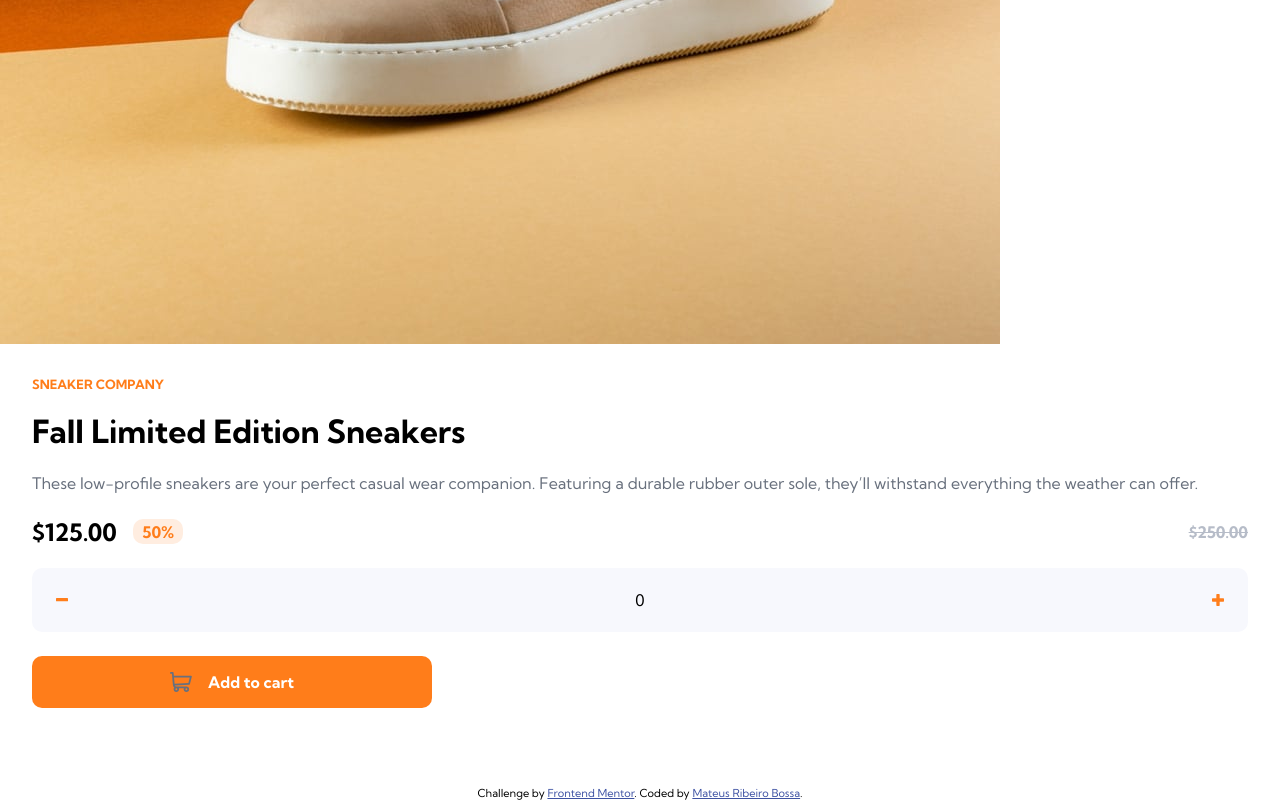
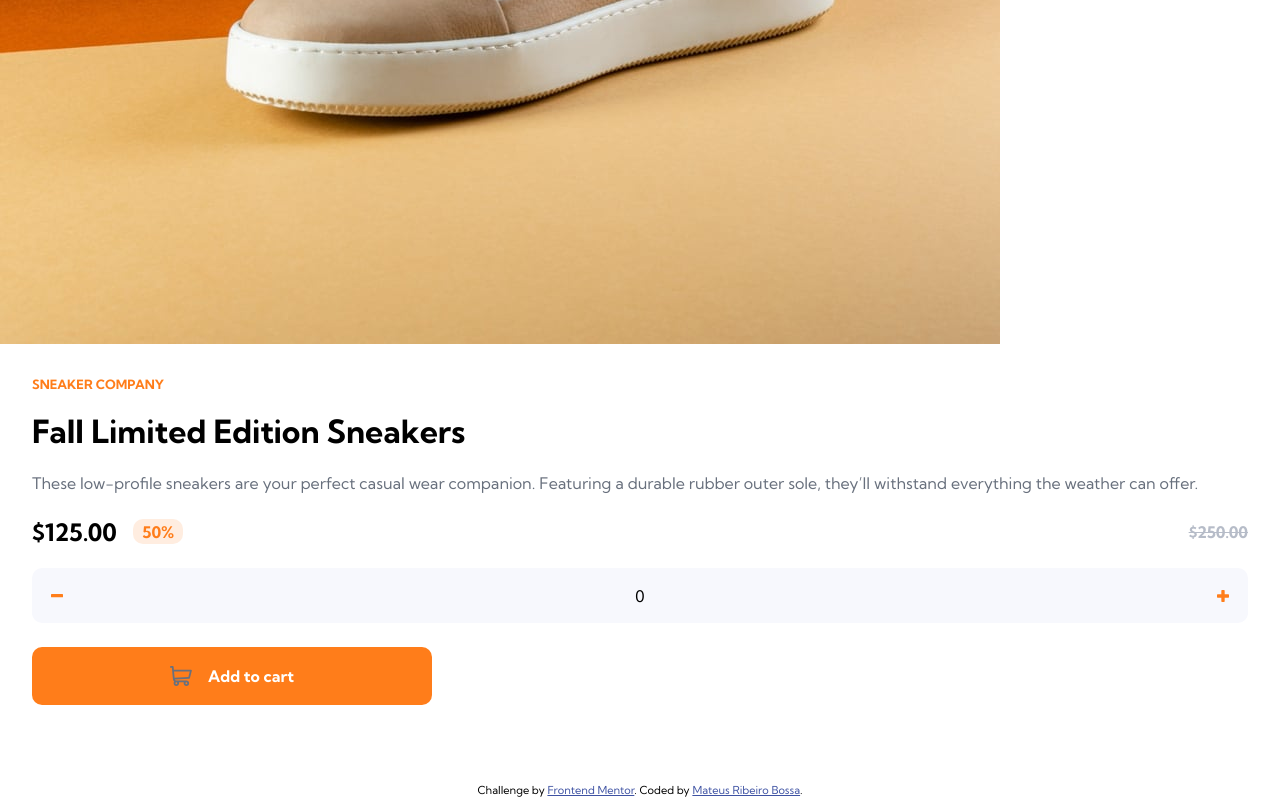
Before and after one commit to mtbossa/frontend-mentor-ecommerce-page, a Vue app: page / in a window 1280 px wide. Shown: the part 656-1456 px from the top of the page. Built offline with nearby package versions, Linux system fonts and the light colour scheme.

Commit message:
Add utility class for padding x and y. Use in button and input.

```diff
--- a/src/components/AppButton.vue
+++ b/src/components/AppButton.vue
@@ -1,5 +1,5 @@
 <template>
-  <button class="app-button app-button--orange">
+  <button class="app-button app-button--orange padding-y--small">
     <img
       class="app-button__icon"
       src="@/assets/images/icon-cart.svg"
@@ -25,7 +25,6 @@ export default {};
   max-width: 400px;
   border: none;
   cursor: pointer;
-  padding: 1rem 0;
   font-weight: 700;
   font-size: 1rem;
   font-family: "Kumbh Sans", sans-serif;
--- a/src/components/QuantityInput.vue
+++ b/src/components/QuantityInput.vue
@@ -1,5 +1,5 @@
 <template>
-  <div class="quantity-input">
+  <div class="quantity-input padding-x--small padding-y--small">
     <img src="@/assets/images/icon-minus.svg" alt="Plus" />
     <p>0</p>
     <img src="@/assets/images/icon-plus.svg" alt="Plus" />
@@ -16,7 +16,6 @@ export default {};
   align-items: center;
   justify-content: space-between;
   background-color: var(--color-light-grayish-blue);
-  padding: 1.5rem;
   border-radius: 10px;
 }
 </style>
--- a/src/styles/utilities.css
+++ b/src/styles/utilities.css
@@ -10,3 +10,13 @@
     padding: 1rem;
     border-radius: 100%;
 }
+
+.padding-y--small {
+    padding-top: 1.2rem;
+    padding-bottom: 1.2rem;
+}
+
+.padding-x--small {
+    padding-right: 1.2rem;
+    padding-left: 1.2rem;
+}
```
